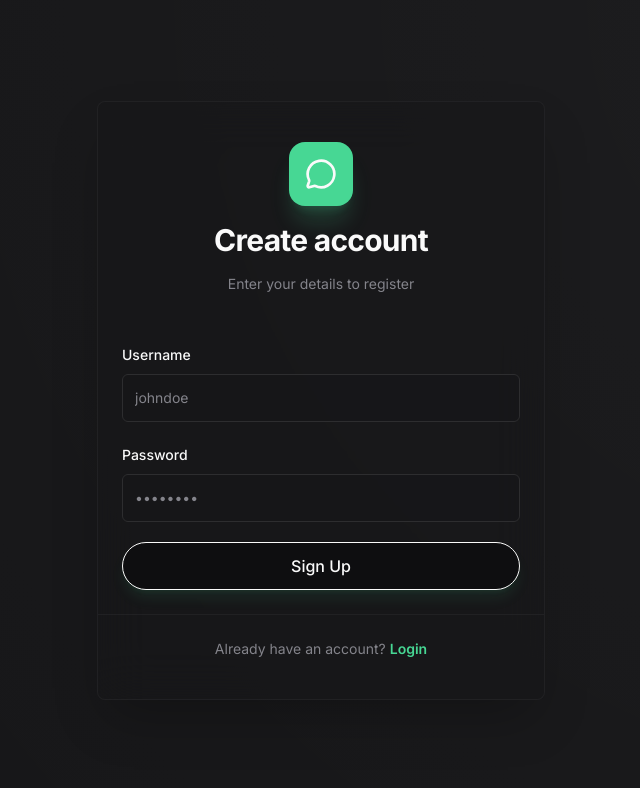
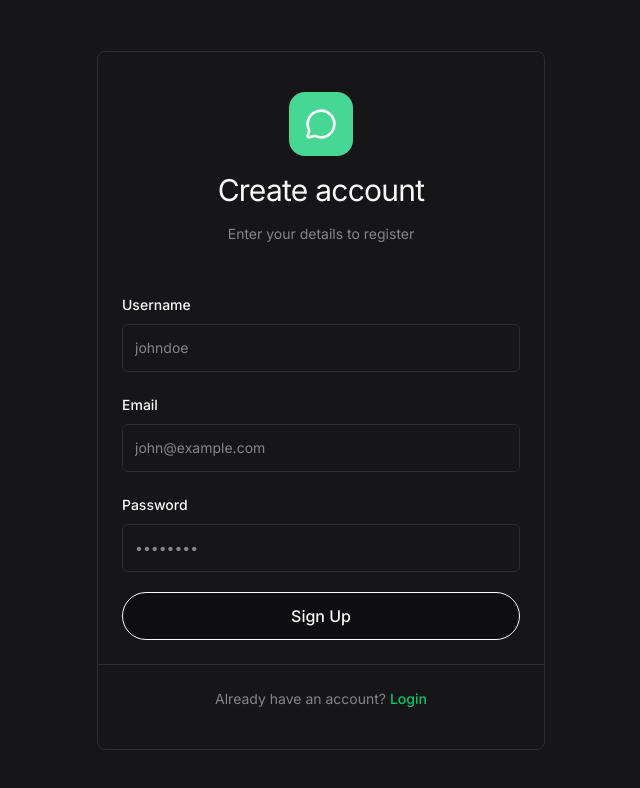
Before and after one commit to user-synax/Tare-Chat, a Next.js app: page /register in a window 1280 px wide. Shown: the top 788 px of the page, without its empty margins (319-959 px from the left). Built offline with nearby package versions, Linux system fonts and the light colour scheme.

Commit message:
Refactor register page with Supabase design and email field

```diff
--- a/app/register/page.jsx
+++ b/app/register/page.jsx
@@ -11,6 +11,7 @@ import { MessageCircle, Loader2 } from "lucide-react";
 
 export default function RegisterPage() {
   const [username, setUsername] = useState("");
+  const [email, setEmail] = useState("");
   const [password, setPassword] = useState("");
   const [loading, setLoading] = useState(false);
   const [error, setError] = useState("");
@@ -25,7 +26,7 @@ export default function RegisterPage() {
       const res = await fetch("/api/auth/register", {
         method: "POST",
         headers: { "Content-Type": "application/json" },
-        body: JSON.stringify({ username, password }),
+        body: JSON.stringify({ username, email, password }),
       });
       const data = await res.json();
       if (res.ok) {
@@ -42,15 +43,14 @@ export default function RegisterPage() {
 
   return (
     <div className="flex min-h-screen items-center justify-center bg-background p-4 sm:p-8">
-      <div className="absolute inset-0 bg-[radial-gradient(circle_at_top_right,rgba(255,255,255,0.03),transparent)] pointer-events-none" />
-      <Card className="w-full max-w-md border-border/50 bg-card/50 backdrop-blur-xl shadow-2xl relative">
+      <Card className="w-full max-w-md border-border bg-card relative">
         <CardHeader className="space-y-4 pt-10 text-center">
           <div className="flex justify-center">
-            <div className="p-4 rounded-2xl bg-primary text-primary-foreground shadow-xl shadow-primary/20">
+            <div className="p-4 rounded-2xl bg-primary text-primary-foreground">
               <MessageCircle className="h-8 w-8" />
             </div>
           </div>
-          <CardTitle className="text-3xl font-bold tracking-tight">Create account</CardTitle>
+          <CardTitle className="text-3xl font-normal tracking-tight">Create account</CardTitle>
           <p className="text-sm text-muted-foreground">Enter your details to register</p>
         </CardHeader>
         <CardContent className="space-y-6 pt-6">
@@ -63,7 +63,19 @@ export default function RegisterPage() {
                 value={username}
                 onChange={(e) => setUsername(e.target.value)}
                 required
-                className="h-12 bg-background/50"
+                className="h-12 bg-background"
+              />
+            </div>
+            <div className="space-y-2">
+              <Label htmlFor="email">Email</Label>
+              <Input
+                id="email"
+                type="email"
+                placeholder="john@example.com"
+                value={email}
+                onChange={(e) => setEmail(e.target.value)}
+                required
+                className="h-12 bg-background"
               />
             </div>
             <div className="space-y-2">
@@ -75,23 +87,23 @@ export default function RegisterPage() {
                 value={password}
                 onChange={(e) => setPassword(e.target.value)}
                 required
-                className="h-12 bg-background/50"
+                className="h-12 bg-background"
               />
             </div>
             {error && (
-              <p className="text-sm text-destructive font-medium bg-destructive/10 p-3 rounded-lg border border-destructive/20 text-center">
+              <p className="text-sm text-destructive font-medium bg-destructive/10 p-3 rounded-sm border border-destructive/20 text-center">
                 {error}
               </p>
             )}
-            <Button type="submit" className="w-full h-12 text-base shadow-lg shadow-primary/10" disabled={loading}>
+            <Button type="submit" className="w-full h-12 text-base" disabled={loading}>
               {loading ? <Loader2 className="h-5 w-5 animate-spin mr-2" /> : "Sign Up"}
             </Button>
           </form>
         </CardContent>
-        <CardFooter className="flex justify-center pb-10 border-t border-border/50 pt-6">
+        <CardFooter className="flex justify-center pb-10 border-t border-border pt-6">
           <p className="text-sm text-muted-foreground">
             Already have an account?{" "}
-            <Link href="/login" className="text-primary font-semibold hover:underline transition-all">
+            <Link href="/login" className="text-green-link font-medium hover:underline transition-all">
               Login
             </Link>
           </p>
```
